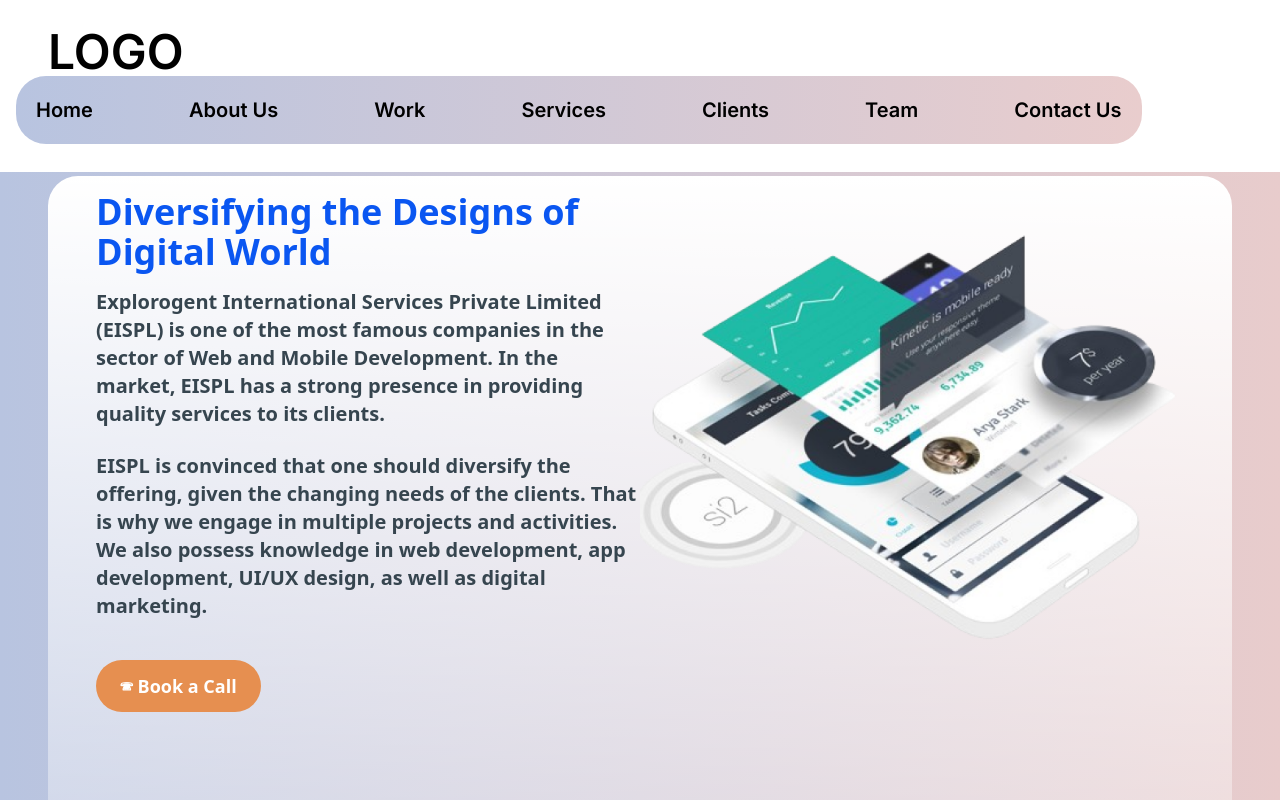
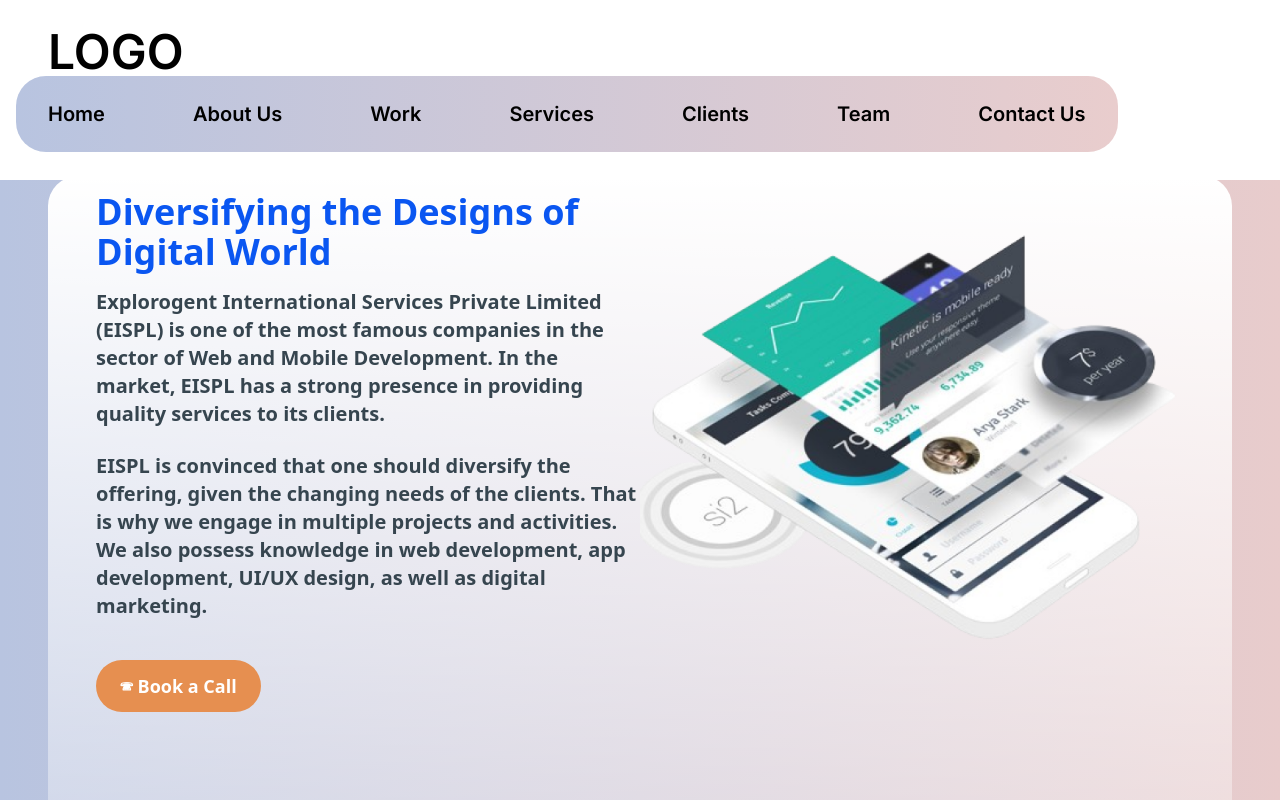
Before and after one commit to Roshini-24/Assignment-Stackkaro, a Next.js app: page / in a window 1280 px wide. Shown: the top 800 px of the page. Built offline with nearby package versions, Linux system fonts and the light colour scheme.

Commit message:
Update Navbar.jsx

```diff
--- a/app/components/Navbar.jsx
+++ b/app/components/Navbar.jsx
@@ -53,10 +53,10 @@
                 }
             </div>
             <div className="bg-gradient-to-r from-[#b8c4e0] to-[#e9cdcd] px-5 py-5 rounded-[30px] menu hidden md:block md:w-auto" id="navbar">
-                <ul className='flex p-4 md:p-0 md:flex-row md:space-x-24 mt-0'>
+                <ul className='flex p-4 md:p-0 md:flex-row md:space-x-16 mt-0'>
                     {
                         Navlinks.map( (link, index) => (
-                            <li Key={index}>
+                            <li Key={index} className='hover:bg-white hover:rounded-full px-3 py-1'>
                                 <NavLink href={link.path} title={link.title} />
                             </li>
                         )
```
